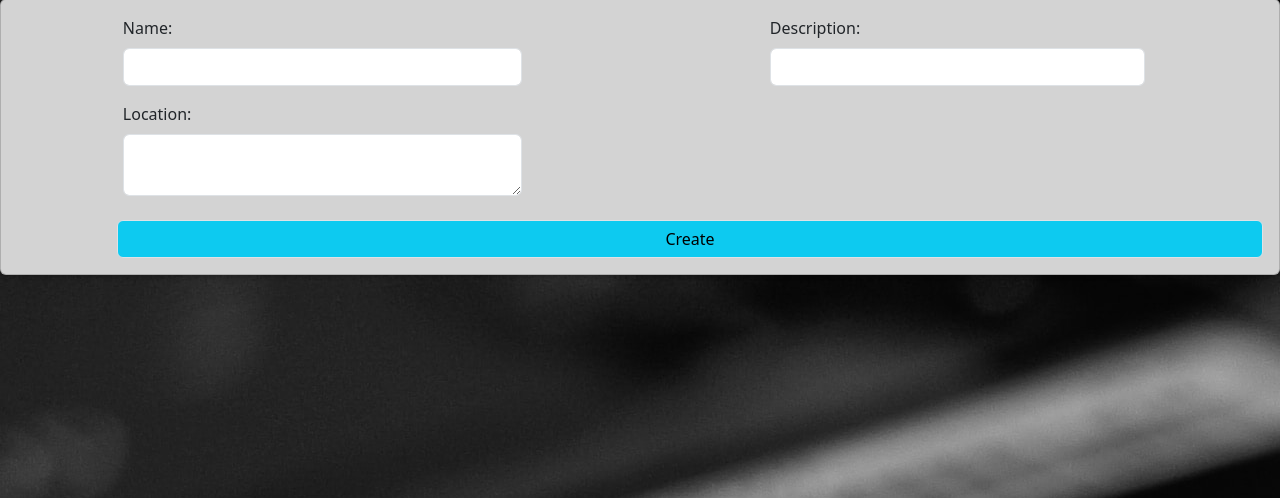
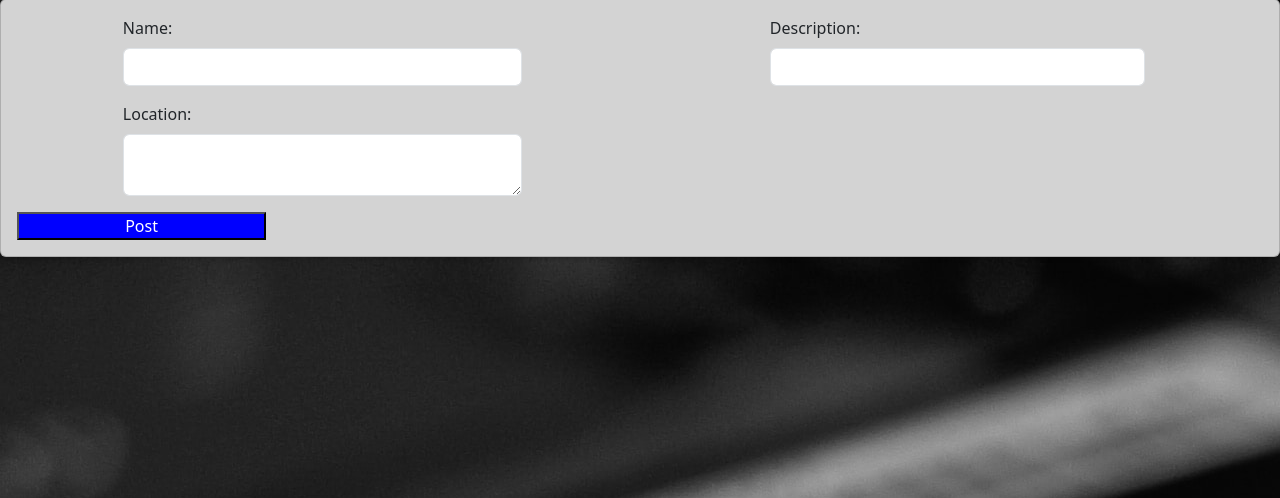
Before and after one commit to jsteelehardin/TechRepair_CodingDojo_GROUP_project, a Flask app: page /new_repair in a window 1280 px wide. Shown: the part 201-699 px from the top of the page. Run offline with Flask 3, Linux system fonts and the light colour scheme.

Commit message:
4/23 - jesh - repairs.py, users.py and techrepair_create.html

```diff
--- a/flask_app/controllers/repairs.py
+++ b/flask_app/controllers/repairs.py
@@ -15,9 +15,10 @@ def request_submit():
         'location' : request.form['location'],
         'description' : request.form['description'],
         'user_id_posted' : request.form['user_id_posted'],
-        'user_id_worker' : request.form['user_id_worker']
+        # 'user_id_worker' : request.form['user_id_worker']
     }
     repair.Repair.save(data)
+    # flash("Success! Your reapir has been created.", "success")
     return redirect('/user_dashboard')
 
 @app.route('/delete_repair/<int:id>')
@@ -57,7 +58,7 @@ def update_the_details():
     data = {
         'repair_id' : request.form['repair_id'],
         'location' : request.form['location'],
-        'description' : request.form['description']
+        'destination' : request.form['destination']
     }
     repair.Repair.update(data)
     flash("Success! Your repair has been changed.", "success")
--- a/flask_app/controllers/users.py
+++ b/flask_app/controllers/users.py
@@ -46,7 +46,7 @@ def show_dashboard():
     data ={
         'id': session['user_id']
     }
-    return render_template("dashboard.html",user=user.User.get_one(data))
+    return render_template("user_dashboard.html",user=user.User.get_one(data))
 
 @app.route('/logout')
 def logout():
--- a/flask_app/templates/techrepair_create.html
+++ b/flask_app/templates/techrepair_create.html
@@ -17,6 +17,7 @@
         <a href="/logout" class="btn btn-light btn-logout">Logout</a>
     </div>
 <!-- <body  style="background-color: slategrey;">
+
     <div class="container row justify-content-center mx-auto mt-2 p-3">
         <div class="row">
             <h1 class="p-0 col-6">New Job</h1>
@@ -52,7 +53,12 @@
                 </div>
 
             </div>
-                <button type="submit" class="btn btn-info mt-2 border border-1">Create</button>
+        </div>
+        <input type="hidden" name="user_id_posted" value="{{session['user_id']}}">
+        <div class="form_group" id="submit_button">
+            <input type="submit" id="submit_request_ride" value="Post">
+        </div>
+                <!-- <button type="submit" class="btn btn-info mt-2 border border-1">Create</button> -->
             </form>
         </form>
     </div>
```
